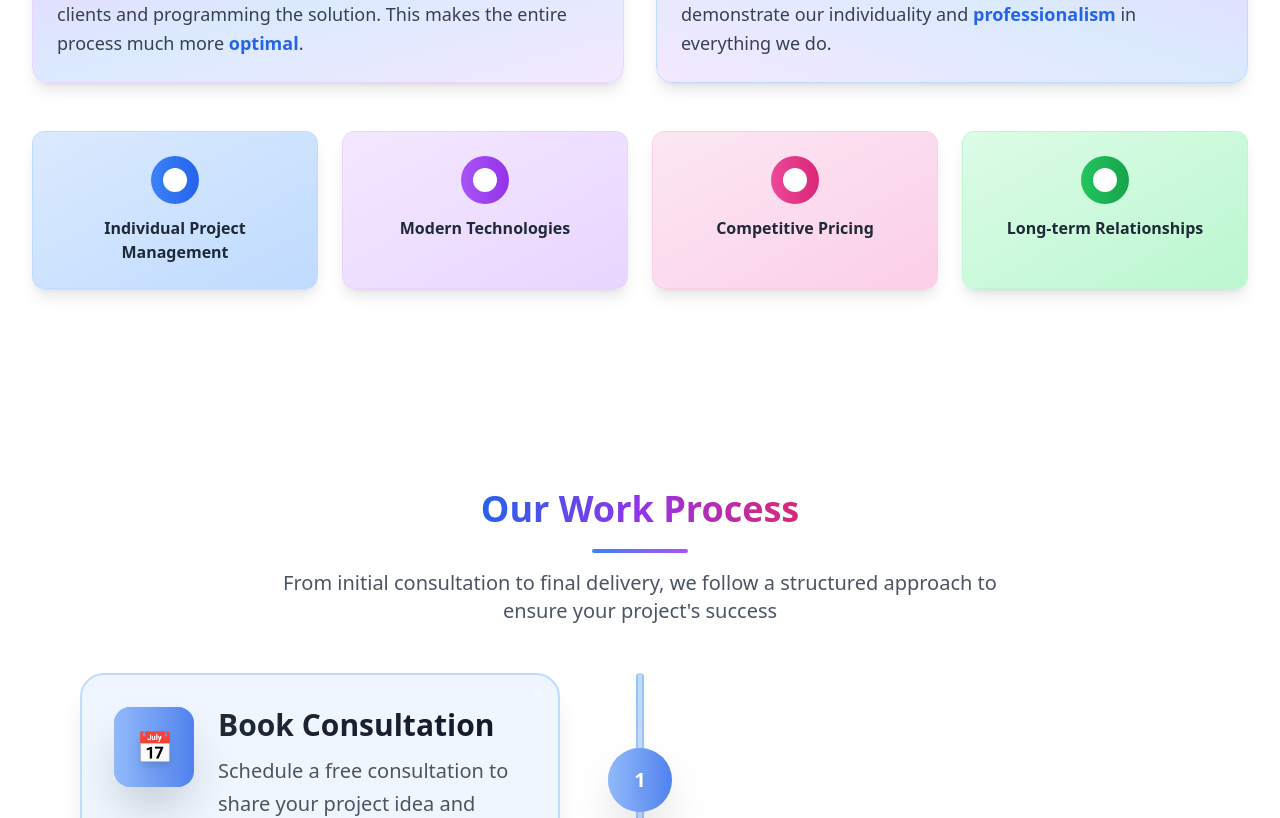
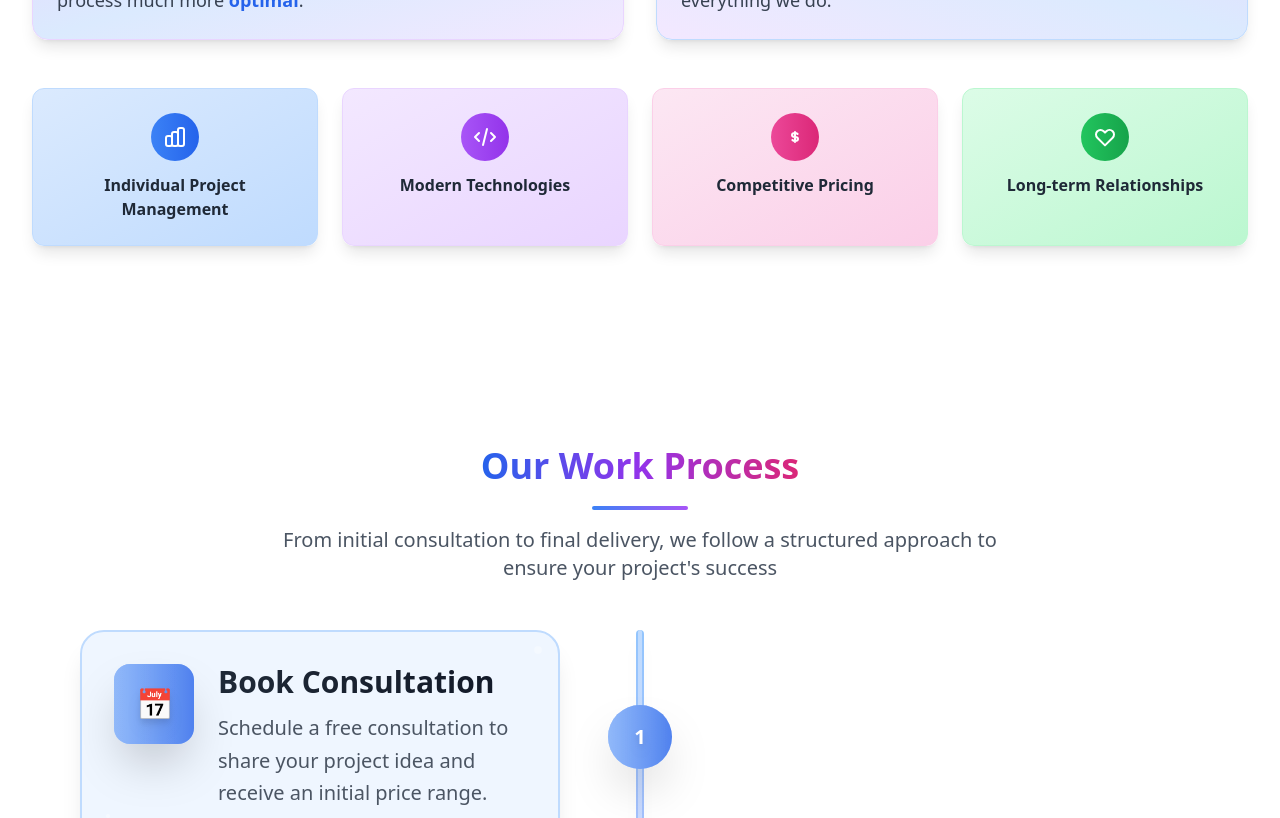
Before and after one commit to Angelvalkov2003/Avoex_frontend, a React (Vite) app: page / in a window 1280 px wide. Shown: the part 1460-2278 px from the top of the page. Built offline with nearby package versions, Linux system fonts and the light colour scheme.

Commit message:
final changes

```diff
--- a/src/components/AboutUs.jsx
+++ b/src/components/AboutUs.jsx
@@ -140,7 +140,9 @@ const AboutUs = () => {
             >
               <div className="flex flex-col items-center text-center space-y-3">
                 <div className="w-12 h-12 bg-gradient-to-r from-blue-500 to-blue-600 rounded-full flex items-center justify-center">
-                  <div className="w-6 h-6 bg-white rounded-full"></div>
+                  <svg className="w-6 h-6 text-white" fill="none" stroke="currentColor" viewBox="0 0 24 24">
+                    <path strokeLinecap="round" strokeLinejoin="round" strokeWidth={2} d="M9 19v-6a2 2 0 00-2-2H5a2 2 0 00-2 2v6a2 2 0 002 2h2a2 2 0 002-2zm0 0V9a2 2 0 012-2h2a2 2 0 012 2v10m-6 0a2 2 0 002 2h2a2 2 0 002-2m0 0V5a2 2 0 012-2h2a2 2 0 012 2v14a2 2 0 01-2 2h-2a2 2 0 01-2-2z" />
+                  </svg>
                 </div>
                 <span className="text-gray-800 font-semibold">Individual Project Management</span>
               </div>
@@ -160,7 +162,9 @@ const AboutUs = () => {
             >
               <div className="flex flex-col items-center text-center space-y-3">
                 <div className="w-12 h-12 bg-gradient-to-r from-purple-500 to-purple-600 rounded-full flex items-center justify-center">
-                  <div className="w-6 h-6 bg-white rounded-full"></div>
+                  <svg className="w-6 h-6 text-white" fill="none" stroke="currentColor" viewBox="0 0 24 24">
+                    <path strokeLinecap="round" strokeLinejoin="round" strokeWidth={2} d="M10 20l4-16m4 4l4 4-4 4M6 16l-4-4 4-4" />
+                  </svg>
                 </div>
                 <span className="text-gray-800 font-semibold">Modern Technologies</span>
               </div>
@@ -180,7 +184,9 @@ const AboutUs = () => {
             >
               <div className="flex flex-col items-center text-center space-y-3">
                 <div className="w-12 h-12 bg-gradient-to-r from-pink-500 to-pink-600 rounded-full flex items-center justify-center">
-                  <div className="w-6 h-6 bg-white rounded-full"></div>
+                  <svg className="w-6 h-6 text-white" fill="none" stroke="currentColor" viewBox="0 0 24 24">
+                    <path strokeLinecap="round" strokeLinejoin="round" strokeWidth={2} d="M12 8c-1.657 0-3 .895-3 2s1.343 2 3 2 3 .895 3 2-1.343 2-3 2m0-8c1.11 0 2.08.402 2.599 1M12 8V7m0 1v8m0 0v1m0-1c-1.11 0-2.08-.402-2.599-1" />
+                  </svg>
                 </div>
                 <span className="text-gray-800 font-semibold">Competitive Pricing</span>
               </div>
@@ -200,7 +206,9 @@ const AboutUs = () => {
             >
               <div className="flex flex-col items-center text-center space-y-3">
                 <div className="w-12 h-12 bg-gradient-to-r from-green-500 to-green-600 rounded-full flex items-center justify-center">
-                  <div className="w-6 h-6 bg-white rounded-full"></div>
+                  <svg className="w-6 h-6 text-white" fill="none" stroke="currentColor" viewBox="0 0 24 24">
+                    <path strokeLinecap="round" strokeLinejoin="round" strokeWidth={2} d="M4.318 6.318a4.5 4.5 0 000 6.364L12 20.364l7.682-7.682a4.5 4.5 0 00-6.364-6.364L12 7.636l-1.318-1.318a4.5 4.5 0 00-6.364 0z" />
+                  </svg>
                 </div>
                 <span className="text-gray-800 font-semibold">Long-term Relationships</span>
               </div>
--- a/src/components/ConsultationForm.jsx
+++ b/src/components/ConsultationForm.jsx
@@ -201,7 +201,7 @@ const ConsultationForm = () => {
                   <svg className="w-4 h-4 text-white" fill="none" stroke="currentColor" viewBox="0 0 24 24">
                     <path strokeLinecap="round" strokeLinejoin="round" strokeWidth={2} d="M3.055 11H5a2 2 0 012 2v1a2 2 0 002 2 2 2 0 012 2v2.945M8 3.935V5.5A2.5 2.5 0 0010.5 8h.5a2 2 0 012 2 2 2 0 104 0 2 2 0 012-2h1.064M15 20.488V18a2 2 0 012-2h3.064M21 12a9 9 0 11-18 0 9 9 0 0118 0z" />
                   </svg>
-                  <span className="text-white font-medium">We automatically detect your location: {userTimezone}</span>
+                  <span className="text-white font-medium">Automatically detect your time zone to adjust the available times accordingly.</span>
                 </div>
               </div>
             </div>
--- a/src/components/PersuasionHero.jsx
+++ b/src/components/PersuasionHero.jsx
@@ -57,7 +57,7 @@ const PersuasionHero = () => {
     <section className="relative min-h-screen flex items-center justify-center overflow-hidden">
       {/* Transparent background to show global gradient */}
 
-      <div className="relative z-10 max-w-7xl mx-auto px-4 sm:px-6 lg:px-8 py-20">
+      <div className="relative z-10 max-w-7xl mx-auto px-4 sm:px-6 lg:px-8 py-20 lg:py-12">
         <div className="grid lg:grid-cols-2 gap-16 items-center">
 
           {/* Left side - Main content */}
--- a/src/components/Pricing.jsx
+++ b/src/components/Pricing.jsx
@@ -10,8 +10,8 @@ const Pricing = () => {
   const getPricingForRegion = () => {
     if (region === 'america') {
       return {
-        basic: { price: '300', currency: '$' },
-        booking: { price: '600', currency: '$' },
+        basic: { price: '600', currency: '$' },
+        booking: { price: '1000', currency: '$' },
         maintenance: {
           basic: { price: 15, currency: '$' },
           booking: { price: 30, currency: '$' }
@@ -20,8 +20,8 @@ const Pricing = () => {
     }
     // Европа и останалите региони
     return {
-      basic: { price: '250', currency: '€' },
-      booking: { price: '500', currency: '€' },
+      basic: { price: '500', currency: '€' },
+      booking: { price: '900', currency: '€' },
       maintenance: {
         basic: { price: 12, currency: '€' },
         booking: { price: 24, currency: '€' }
@@ -245,17 +245,44 @@ const Pricing = () => {
           ))}
         </motion.div>
 
-        {/* Hosting Information Box */}
+        {/* Plan Selection Help */}
         <motion.div
           className="mt-8 max-w-2xl mx-auto"
           initial={{ opacity: 0, y: 20 }}
           whileInView={{ opacity: 1, y: 0 }}
           viewport={{ once: true }}
+          transition={{ duration: 0.6, delay: 0.5 }}
+        >
+          <div className="bg-gradient-to-r from-green-50 to-emerald-50 rounded-2xl p-6 border-2 border-green-300 shadow-lg hover:shadow-xl transition-all duration-300 hover:scale-105">
+            <div className="text-center">
+              <div className="flex justify-center mb-3">
+                <div className="w-8 h-8 bg-green-200 rounded-full flex items-center justify-center animate-bounce">
+                  <span className="text-green-600 text-lg">💡</span>
+                </div>
+              </div>
+              <p className="text-sm text-gray-700 font-medium">
+                Not sure which plan is right for you? Just call or email us and we'll help you choose the perfect solution for your needs.
+              </p>
+            </div>
+          </div>
+        </motion.div>
+
+        {/* Hosting Information Box */}
+        <motion.div
+          className="mt-6 max-w-2xl mx-auto"
+          initial={{ opacity: 0, y: 20 }}
+          whileInView={{ opacity: 1, y: 0 }}
+          viewport={{ once: true }}
           transition={{ duration: 0.6, delay: 0.6 }}
         >
-          <div className="bg-blue-50 rounded-lg p-4 border border-blue-200">
+          <div className="bg-gradient-to-r from-blue-50 to-cyan-50 rounded-2xl p-6 border-2 border-blue-300 shadow-lg hover:shadow-xl transition-all duration-300 hover:scale-105">
             <div className="text-center">
-              <p className="text-sm text-gray-600">
+              <div className="flex justify-center mb-3">
+                <div className="w-8 h-8 bg-blue-200 rounded-full flex items-center justify-center animate-pulse">
+                  <span className="text-blue-600 text-lg">🌐</span>
+                </div>
+              </div>
+              <p className="text-sm text-gray-700 font-medium">
                 Hosting is selected by the client, but we'll help if you need assistance with this part.
               </p>
             </div>
```
